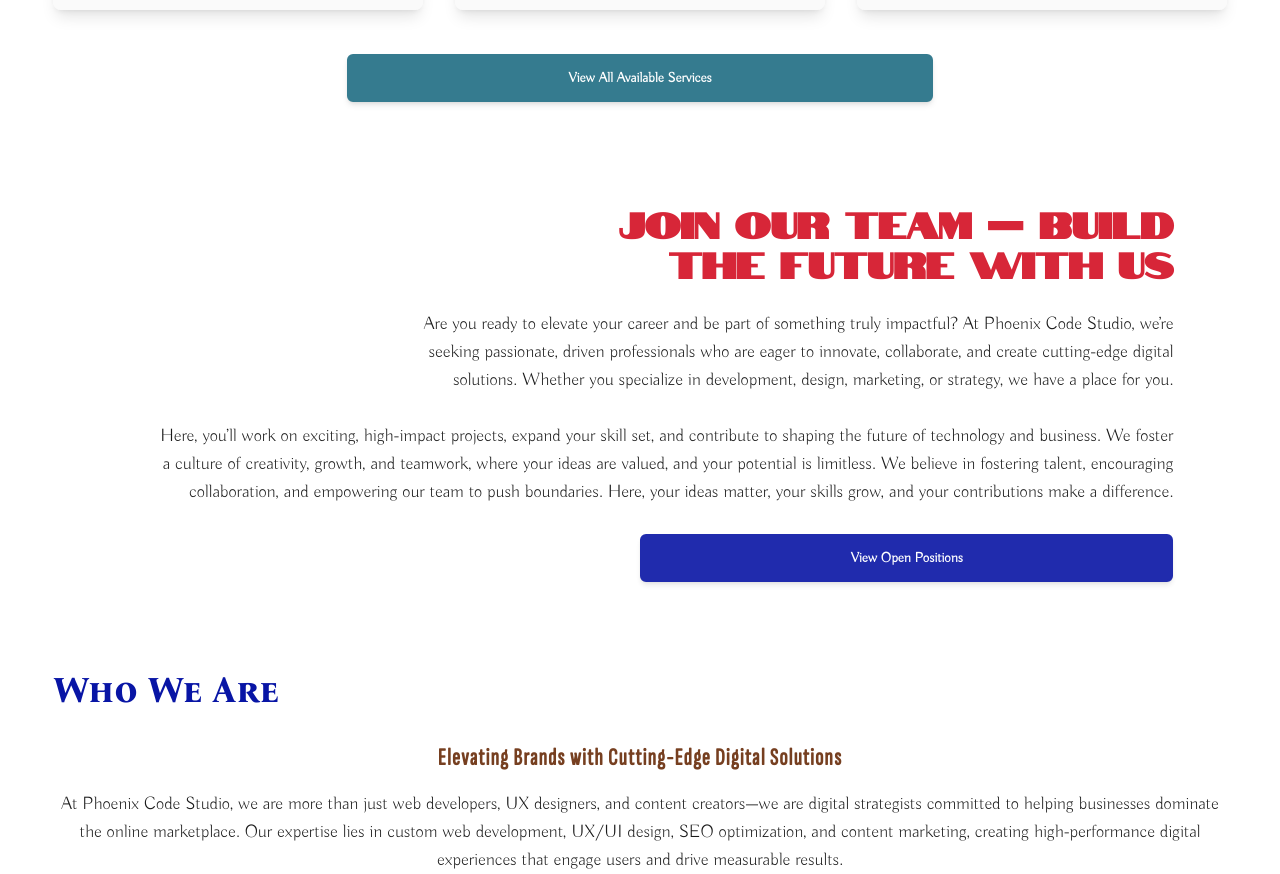
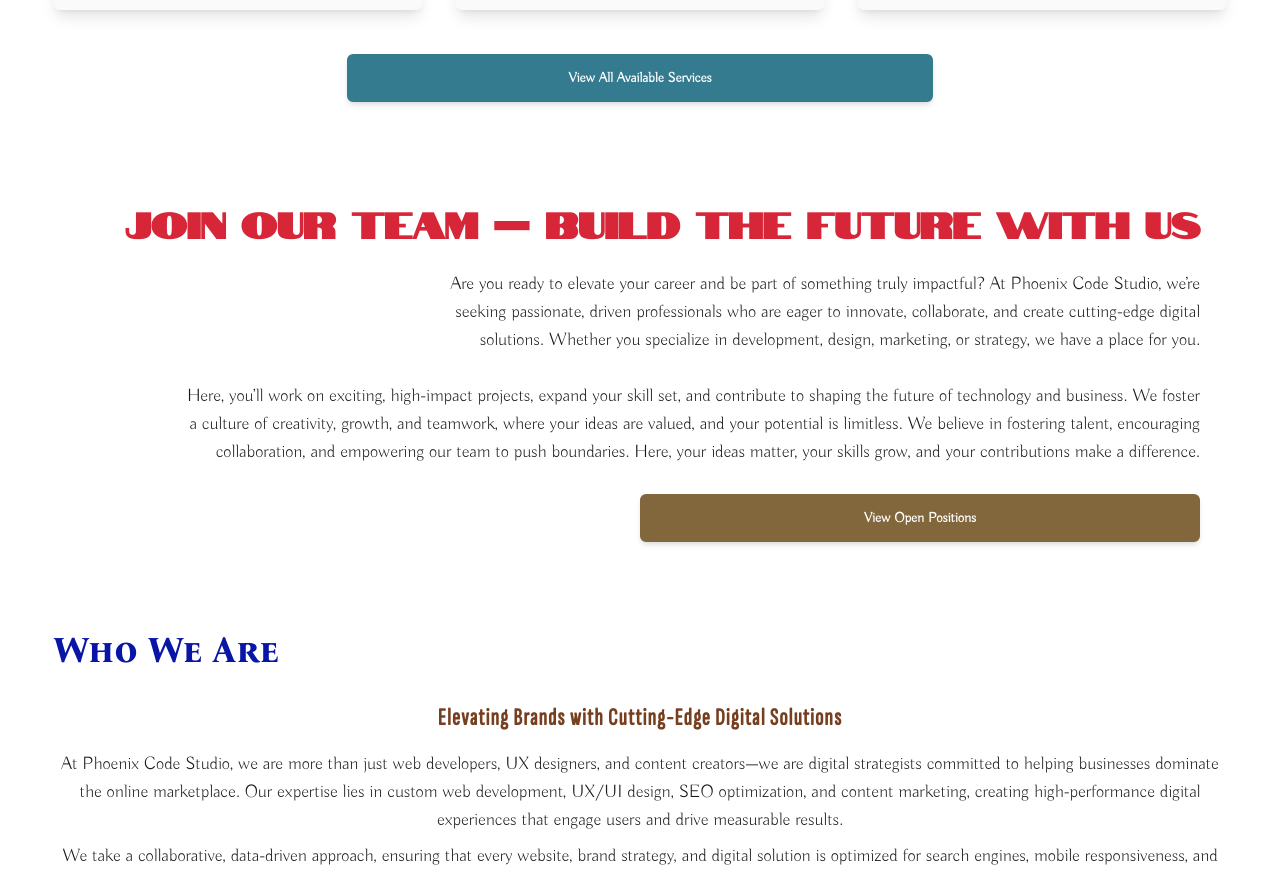
Before and after one commit to tmchuynh/phoenix-code-studio, a Next.js app: page / in a window 1280 px wide. Shown: the part 2240-3114 px from the top of the page. Built offline with nearby package versions, Linux system fonts and the light colour scheme.

Commit message:
update layout

```diff
--- a/src/components/JoinUs.tsx
+++ b/src/components/JoinUs.tsx
@@ -1,9 +1,8 @@
-import EmphasizeText from "@/components/Highlighted";
 import { Button } from "./ui/button";
 
 const JoinUs = () => {
   return (
-    <section className="py-16 w-10/12 mx-auto text-balance text-end space-y-7">
+    <section className="py-16 px-20 mx-auto text-balance text-end space-y-7">
       <h1 className="text-3xl md:text-4xl font-bold text-primary">
         Join Our Team – Build the Future with Us
       </h1>
@@ -27,7 +26,7 @@
 
       <Button
         className="my-3 w-1/2"
-        variant={"secondary"}
+        variant={"accent"}
         onClick={() => (window.location.href = "/info/career")}
       >
         View Open Positions
```
